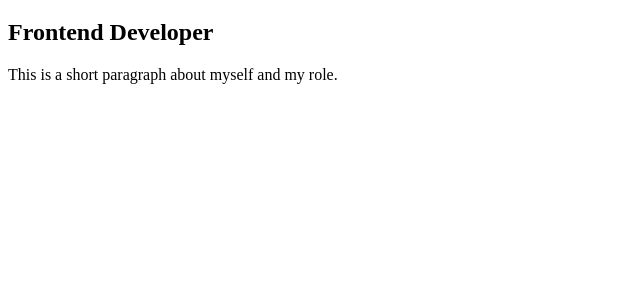
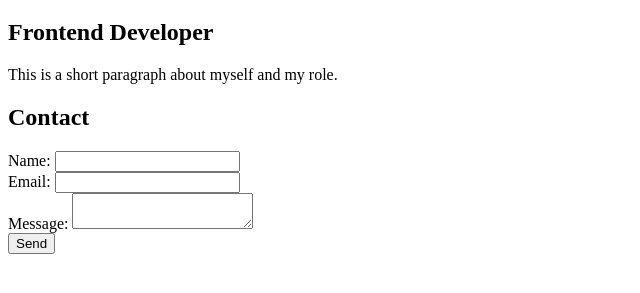
Before and after one commit to Prabhakarreddy8328/frontend, a plain HTML site: page indexexp1.html in a window 1280 px wide. Shown: the part 61-354 px from the top of the page, without its empty margins (0-640 px from the left). Drawn offline with Linux system fonts and the light colour scheme.

Commit message:
Add Contact form to homepage

```diff
--- a/indexexp1.html
+++ b/indexexp1.html
@@ -7,5 +7,18 @@
   <h1>Prabhakar Reddy</h1>
   <h2>Frontend Developer</h2>
   <p>This is a short paragraph about myself and my role.</p>
+  <section id="contact">
+  <h2>Contact</h2>
+  <form>
+    <label for="name">Name:</label>
+    <input type="text" id="name" name="name" required><br>
+    <label for="email">Email:</label>
+    <input type="email" id="email" name="email" required><br>
+    <label for="message">Message:</label>
+    <textarea id="message" name="message" required></textarea><br>
+    <button type="submit">Send</button>
+  </form>
+</section>
+
 </body>
 </html>
```
